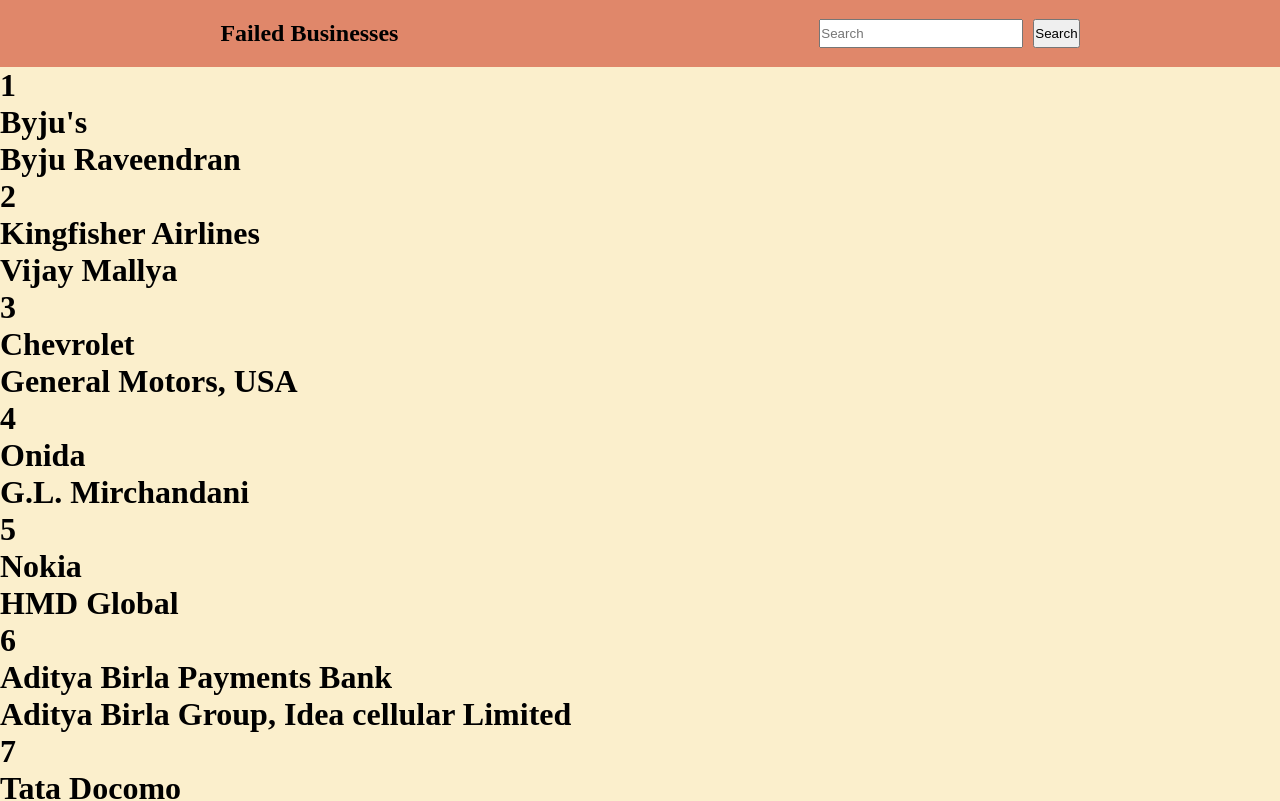
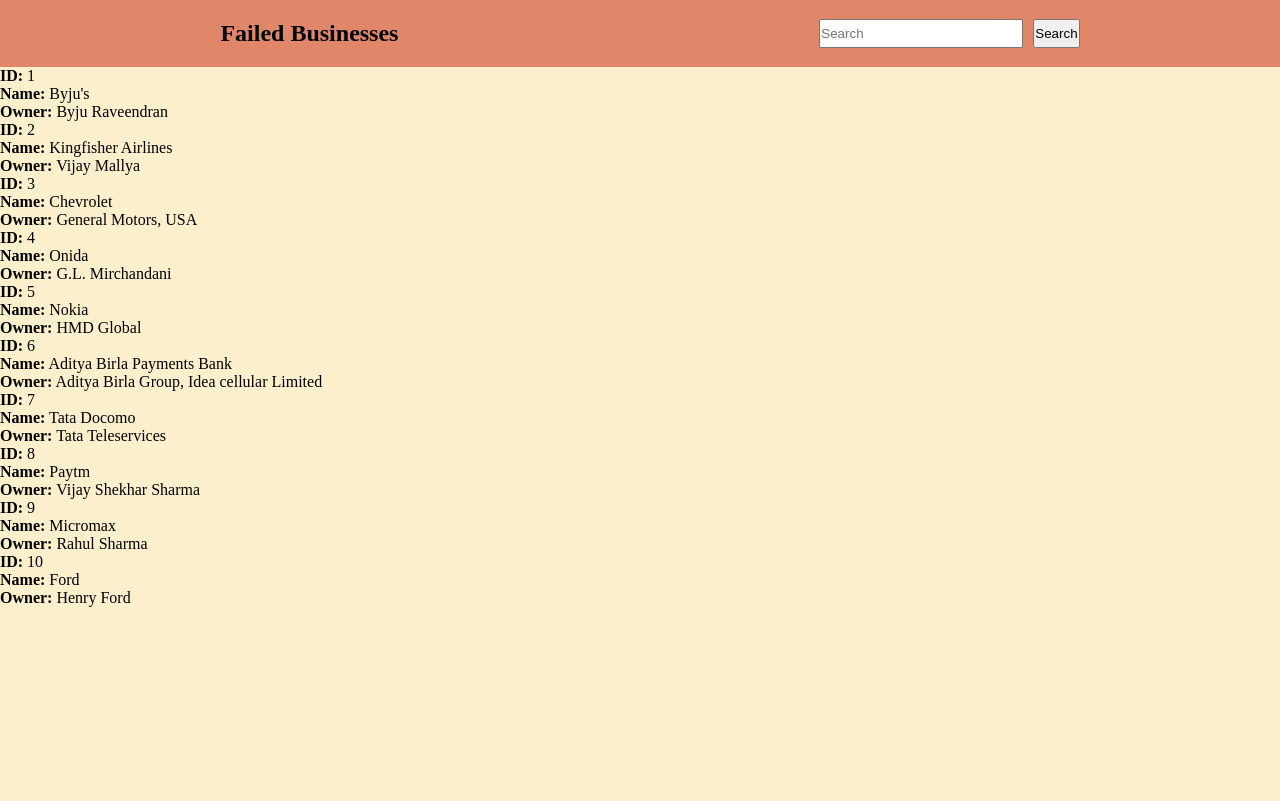
Before and after one commit to kalviumcommunity/S56_failed_businesses, a React (Vite) app in the folder Client/Failed_Business/: page / in a window 1280 px wide. Shown: the top 801 px of the page. Built offline with nearby package versions, Linux system fonts and the light colour scheme.

Commit message:
Update Data.jsx

```diff
--- a/Client/Failed_Business/src/Components/Data.jsx
+++ b/Client/Failed_Business/src/Components/Data.jsx
@@ -1,16 +1,22 @@
-import data from "../assets/data.json";
 import React from 'react';
-
-let dataa = data.failedBusinesses;
+import data from '../assets/data.json';
 
 function Data() {
+  const failedBusinesses = data.failedBusinesses || [];
+
   return (
     <div>
-      {dataa.map(element => (
+      {failedBusinesses.map(element => (
         <div key={element.id}>
-          <h1>{element.id}</h1>
-          <h1>{element.name}</h1>
-          <h1>{element.owner}</h1>
+          <div>
+            <strong>ID:</strong> {element.id}
+          </div>
+          <div>
+            <strong>Name:</strong> {element.name}
+          </div>
+          <div>
+            <strong>Owner:</strong> {element.owner}
+          </div>
         </div>
       ))}
     </div>
```
